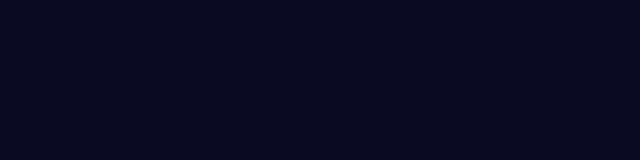
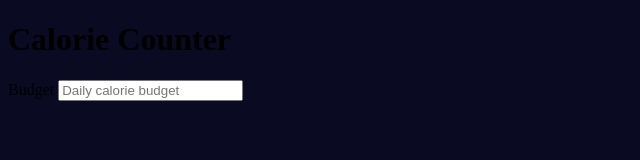
Before and after one commit to Butawantemi/JavaScript-Algorithms-and-Data-Structures-Beta--FreeCodeCamp, a plain HTML site: page calorie-counter/index.html in a window 1280 px wide. Shown: the whole page, without its empty margins (0-640 px from the left). Drawn offline with Linux system fonts and the light colour scheme; files that its build step writes are made by us from their sources.

Commit message:
calorieCounter

```diff
--- a/calorie-counter/index.html
+++ b/calorie-counter/index.html
@@ -9,7 +9,21 @@
 </head>
 
 <body>
-
+ <main>
+    <h1>Calorie Counter</h1>
+      <div class="container">
+        <form id="calorie-counter">
+          <label for="budget">Budget</label>
+          <input
+            type="number"
+            min="0"
+            id="budget"
+            placeholder="Daily calorie budget"
+            required
+          />
+        </form>
+    </div>
+ </main>
 </body>
 
 </html>
```
